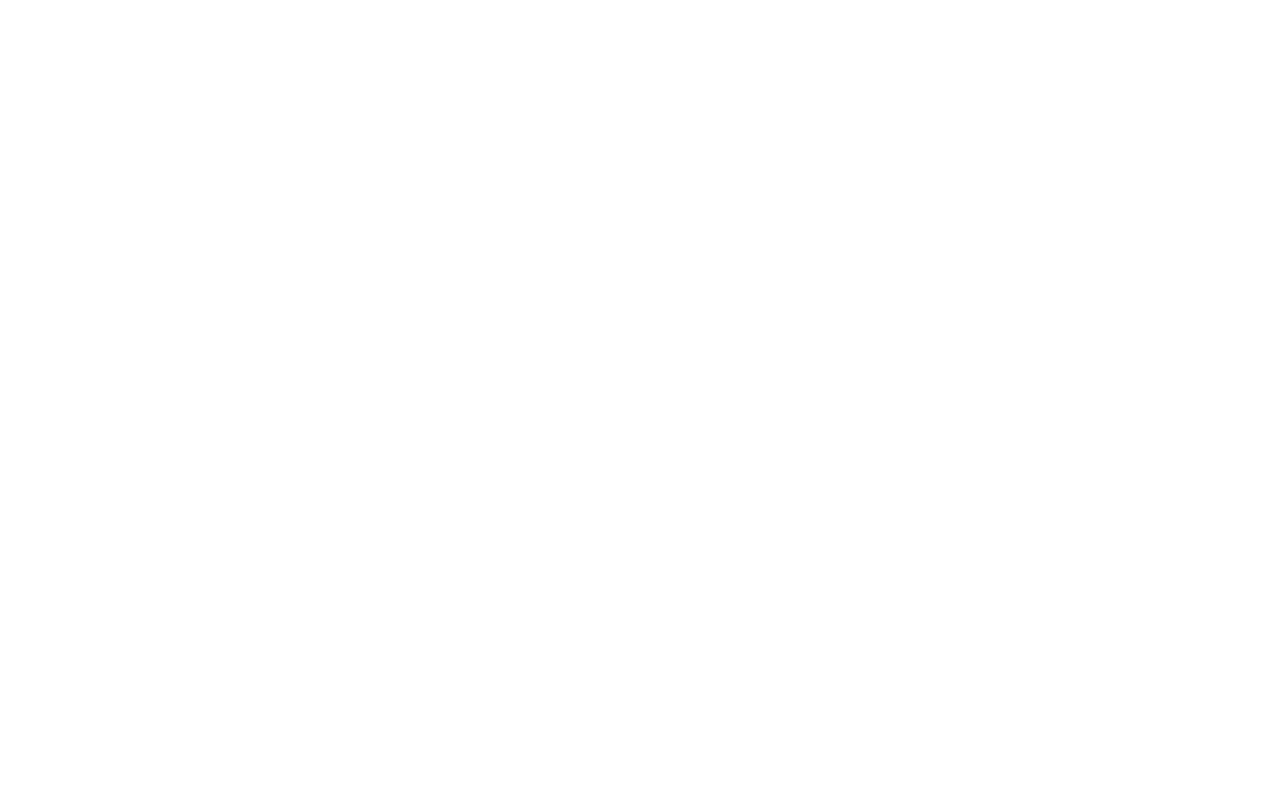
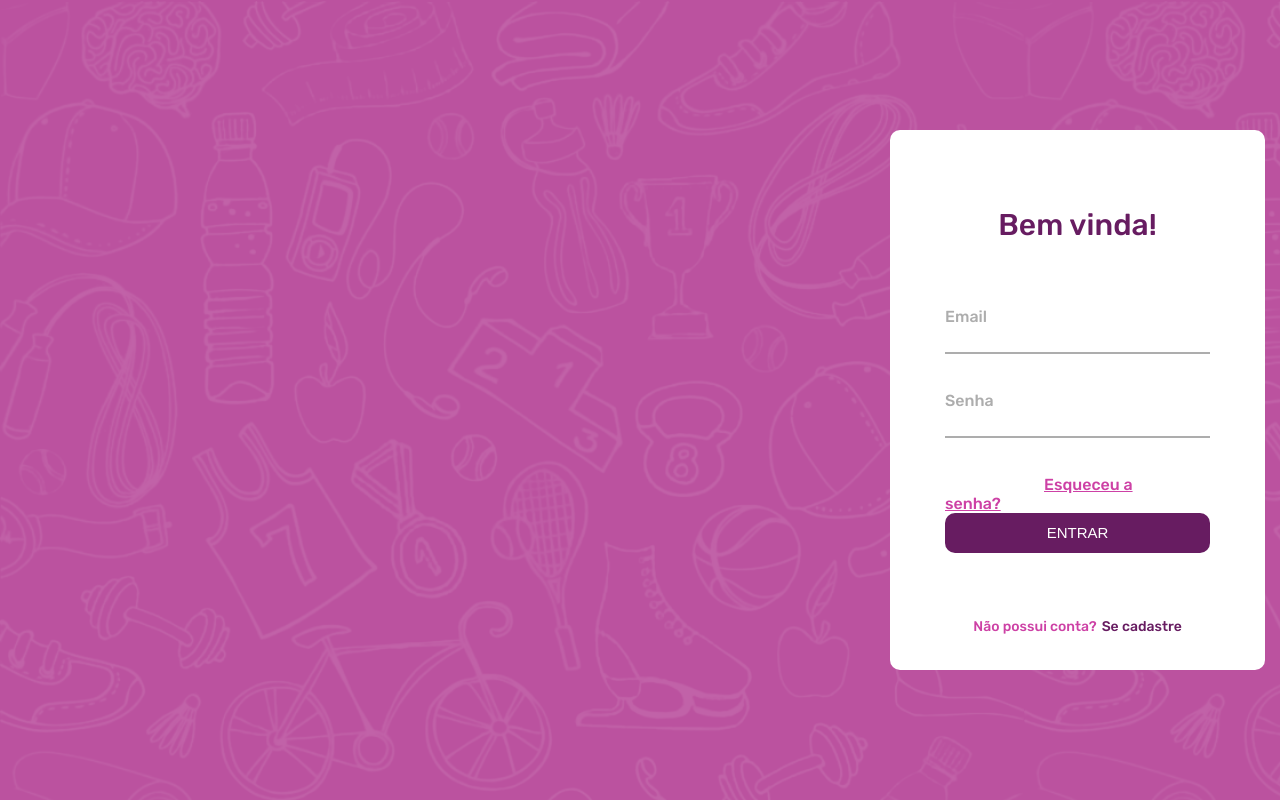
Before and after one commit to gabrielsoarespebr/parceira-de-treino, a React (Vite) app: page /login in a window 1280 px wide. Before the commit this address had no page. Built offline with nearby package versions, Linux system fonts and the light colour scheme.

Commit message:
feat: Login

```diff
--- a/src/App.jsx
+++ b/src/App.jsx
@@ -2,6 +2,7 @@
 import "./App.css";
 import { Homepage } from "./pages/Homepage/Homepage";
 import { Chat } from "./pages/Chat/Chat";
+import PaginaLogin from "./pages/PaginaLogin/PaginaLogin";
 
 function App() {
   return (
@@ -11,6 +12,7 @@
         <Route path="/home" element={<Homepage />} />
         <Route path="/inicio" element={<Homepage />} />
         <Route path="/chat" element={<Chat />} />
+        <Route path="/login" element={<PaginaLogin/>} />
       </Routes>
     </BrowserRouter>
   );
--- /dev/null
+++ b/src/pages/PaginaLogin/PaginaLogin.css
@@ -0,0 +1,197 @@
+*{
+  margin: 0;
+  padding: 0;
+  box-sizing: border-box;
+}
+
+.container{
+  width: 100%;
+  margin: 0 auto;
+}
+
+.container-login{
+  width: 100%;
+  min-height: 100vh;
+  display: flex;
+  flex-wrap: wrap;
+  align-items: center;
+  justify-content:right;
+  padding: 15px;
+  background-image: url('../../assets/image/fundoTexturaRoxo.png');
+}
+
+.wrap-login{
+  width: 30%;
+
+  background-color:#ffff;
+  border-radius: 10px;
+  overflow: hidden;
+  padding: 77px 55px 33px 55px;
+
+}
+
+.login-form{
+  width: 100%;
+}
+
+.login-form-title{
+  display: block;
+  font-size: 30px;
+  color: #671C61;
+  line-height: 1.2;
+  text-align: center;
+  height: 100px;
+}
+
+.wrap-input{
+  width: 100%;
+  position: relative;
+  border-bottom: 2px solid #adadad;
+  margin-bottom: 37px;
+}
+
+.input{
+  font-size: 15px;
+  color: #671C61;
+  line-height: 1.2;
+  border:none;
+  display: block;
+
+  width: 100%;
+  height: 45px;
+
+  background-color: transparent;
+  padding: 0 5px;
+}
+
+.focus-input{
+  position: absolute;
+  display: block;
+  width: 100%;
+  height: 100%;
+
+  top: 0;
+  left: 0;
+
+  pointer-events: none;
+  color: #adadad;
+
+
+}
+
+.focus-input::before{
+  content: "";
+  display: block;
+  position: absolute;
+  bottom: -2px;
+  left: 0;
+  width: 0;
+  height: 2px;
+
+  -webkit-transition: all 0.4s;
+  -o-transition: all 0.4s;
+  -moz-transition: all 0.4s;
+
+
+  background:-webkit-linear-gradien(to left, #cd41a5, #ffff);
+  background:-o-linear-gradien(to left, #cd41a5, #ffff);
+  background:-moz-linear-gradien(to left, #cd41a5, #ffff);
+  background:linear-gradien(to left, #cd41a5 , #ffff);
+}
+
+.focus-input::after{
+  font-size: 15px;
+  color: #ffff;
+  line-height: 1.2;
+
+  content: attr(data-placeholder);
+  display: block;
+  width: 100%;
+  position: absolute;
+  top: 16px;
+  left:0px;
+  padding-left: 5px;
+
+  -webkit-transition: all 0.4s;
+  -o-transition: all 0.4s;
+  -moz-transition: all 0.4s;
+}
+
+.input:focus{
+  outline: 0;
+}
+
+.input:focus + .focus-input::after{
+  top: -15px;
+}
+
+.input:focus + .focus-input::before{
+  width: 100%;;
+}
+
+.has-val * .focus-input::after{
+  top: 15px;
+}
+
+.has-val * .focus-input::before{
+  width: 100%;
+}
+
+
+.container-login-form-botao{
+  display: flex;
+  flex-wrap: wrap;
+  justify-content: center;
+  padding-bottom:13px
+}
+.login-form-botao{
+  font-size: 15px;
+  border:none;
+  border-radius: 10px;
+  color: #ffff;
+
+  line-height: 1.2;
+  text-transform: uppercase;
+  display: flex;
+  justify-content: center;
+  align-items: center;
+
+  width: 290px;
+  height: 40px;
+  background-color: #671C61;
+}
+
+.login-form-botao:hover{
+  cursor: pointer;
+}
+
+.criarconta{
+  display: flex;
+  justify-content: center;
+  align-items: center;
+
+  margin-top: 50px;
+}
+
+.criarconta1{
+  font-size: 14px;
+  color: #cd41a5;
+  line-height: 1.5;
+  padding-right: 5px;
+  text-decoration: none;
+}
+
+.criarconta2{
+  font-size: 14px;
+  color: #671C61;
+  line-height: 1.5;
+  text-decoration: none;
+}
+
+.esqueci{
+  color: #cd41a5;
+  position:relative;
+  width: 50%;
+  height: 90;
+  margin: 99px;
+}
--- /dev/null
+++ b/src/pages/PaginaLogin/PaginaLogin.jsx
@@ -0,0 +1,50 @@
+
+import { useState } from "react";
+import "./PaginaLogin.css";
+
+function PaginaLogin(){
+  const[email, setEmail] = useState("")
+  const[Password, setPassword] = useState("")
+    return (
+      <div className="container">
+        <div className="container-login">
+          <div className="wrap-login">
+            <form className="login-form">
+
+              <span className="login-form-title">Bem vinda!</span>
+
+              <div className="wrap-input">
+                <input className={email !== "" ? 'has-val input' : 'input'}
+                 type="Email"
+                 value={email}
+                 onChange={e => setEmail(e.target.value) } />
+                <span className="focus-input" data-placeholder="Email">Email</span>
+              </div>
+
+              <div className="wrap-input">
+                <input className="input" type="Password"
+                value={Password}
+                onChange={e => setPassword(e.target.value) } />
+                <span className="focus-input" data-placeholder="Password">Senha</span>
+              </div>
+
+              <a href="" className="esqueci">Esqueceu a senha?</a>
+
+              <div className="container-login-form-botao">
+                <button className="login-form-botao">Entrar</button>
+              </div>
+
+              <div className="criarconta">
+                <span className="criarconta1">Não possui conta?</span>
+                <a href="" className="criarconta2">Se cadastre</a>
+              </div>
+            </form>
+
+          </div>
+
+        </div>
+      </div>
+    )
+  }
+
+  export default PaginaLogin
```
Also changed, not shown: src/assets/image/fundoTexturaRoxo.png (added), 1 other file (tests, documents, lock files or other folders).
